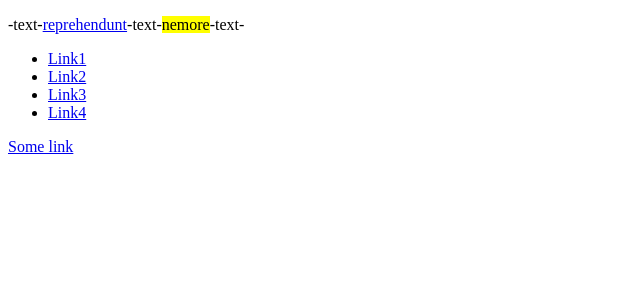
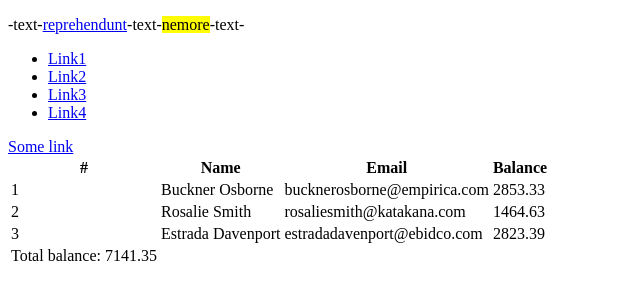
Before and after one commit to DmitriyMK/jsTask, a plain HTML site: page lesson-7/index.html in a window 1280 px wide. Shown: the whole page, without its empty margins (0-640 px from the left). Drawn offline with Linux system fonts and the light colour scheme.

Commit message:
done ht#10 without style

```diff
--- a/lesson-7/app.js
+++ b/lesson-7/app.js
@@ -29,7 +29,7 @@ console.log(infoNode(Node));
 
 // 3. Получить массив, который состоит из текстового содержимого ссылок внутри списка: getTextFromUl(ul) ---> ["Link1", "Link2", "Link3"]
 
-let getTextFromUl = document.querySelectorAll('ul li a');
+let getTextFromUl = document.querySelectorAll('ul');
 
 for (let i = 0; i < getTextFromUl.length; i++) {
   console.log(getTextFromUl[i].innerText);
@@ -84,22 +84,129 @@ for (let item of link) {
 
 
 
-
-
-
-
-
-
+// 9. Сделано в файлике бонус.js
 
 
 
 
 // 10. Дан массив пользователей, его можно скопировать отсюда из первой задачи, создать таблицу вида:
 
-
-
 // Условия:
 // В конце таблицы обязательно последняя tr должна содержать total balance всех пользователей из таблицы при этом он должен быть всегда выровнен по правому краю.
 // Количество пользователей может быть любым.
 // Таблица и все ее содержимое должно создаваться через js, в разметке у вас может быть только контейнер какой то.
 // В коде у вас должна быть переменная которая будет содержать в виде объекта список полей и заголовков th которые будут выводиться в таблице. Что то типа { name: ‘Name’, email: ‘Email’... } соответственно ключ объекта это ваше поле которое вы хотите вывести из объекта пользователя а значение это заголовок th.
+
+const map = {
+  num: '#',
+  name: 'Name',
+  email: 'Email',
+  balance: 'Balance'
+}
+
+const users = [
+  {
+    "_id": "5d220b10e8265cc978e2586b",
+    "isActive": true,
+    "balance": 2853.33,
+    "age": 20,
+    "name": "Buckner Osborne",
+    "gender": "male",
+    "company": "EMPIRICA",
+    "email": "bucknerosborne@empirica.com",
+    "phone": "+1 (850) 411-2997",
+    "registered": "2018-08-13T04:28:45 -03:00",
+    "nestedField": { total: 300 }
+  },
+  {
+    "_id": "5d220b10144ef972f6c2b332",
+    "isActive": true,
+    "balance": 1464.63,
+    "age": 38,
+    "name": "Rosalie Smith",
+    "gender": "female",
+    "company": "KATAKANA",
+    "email": "rosaliesmith@katakana.com",
+    "phone": "+1 (943) 463-2496",
+    "registered": "2016-12-09T05:15:34 -02:00",
+    "nestedField": { total: 400 }
+  },
+  {
+    "_id": "5d220b1083a0494655cdecf6",
+    "isActive": false,
+    "balance": 2823.39,
+    "age": 40,
+    "name": "Estrada Davenport",
+    "gender": "male",
+    "company": "EBIDCO",
+    "email": "estradadavenport@ebidco.com",
+    "phone": "+1 (890) 461-2088",
+    "registered": "2016-03-04T03:36:38 -02:00",
+    "nestedField": { total: 200 }
+  }
+];
+
+
+
+
+
+// Create Table
+let table = document.querySelector('.table__wrap');
+
+
+let tableCreate = document.createElement('table');
+table.insertAdjacentElement('afterbegin', tableCreate);
+
+
+// Create Thead
+let thead = document.createElement('thead');
+tableCreate.insertAdjacentElement('beforeend', thead);
+
+
+let theadTrCreate = document.createElement('tr');
+thead.insertAdjacentElement('beforeend', theadTrCreate);
+
+
+for (let col in map) {
+  let th = `<th>${map[col]}</th>`;
+  theadTrCreate.insertAdjacentHTML("beforeend", th);
+}
+
+
+// Create tbody
+let tbody = document.createElement('tbody');
+tableCreate.insertAdjacentElement('beforeend', tbody);
+
+
+users.forEach((elem, index) => {
+  let tr = `<td>${++index}</td>
+            <td>${elem.name}</td>
+            <td>${elem.email}</td>
+            <td>${elem.balance}</td>
+           `;
+
+  tbody.insertAdjacentHTML("beforeend", tr);
+});
+
+
+// Calculate total for tfoot
+let total = [];
+
+for (let list in users) {
+  total.push(users[list].balance);
+}
+
+total = total.reduce(function (a, b) {
+  return (a + b);
+});
+
+
+// Create tfoot
+let tfoot = `<tfoot>
+              <tr>
+                <td>Total balance: ${total}</td>
+              </tr>
+             </tfoot>
+            `;
+
+tableCreate.insertAdjacentHTML('beforeend', tfoot);
--- a/lesson-7/index.html
+++ b/lesson-7/index.html
@@ -32,6 +32,8 @@
   <span></span>
   <a href="#">Some link</a>
 
+  <div class="table__wrap"></div>
+
   <script src="./app.js"></script>
 
 </body>
```
Also changed, not shown: lesson-7/app-bonus.html (+6 -0 lines), lesson-7/app-bonus.js (+32 -2 lines), lesson-7/hqdefault.jpg (added). Lines whose indentation alone changed are shown as unchanged.
